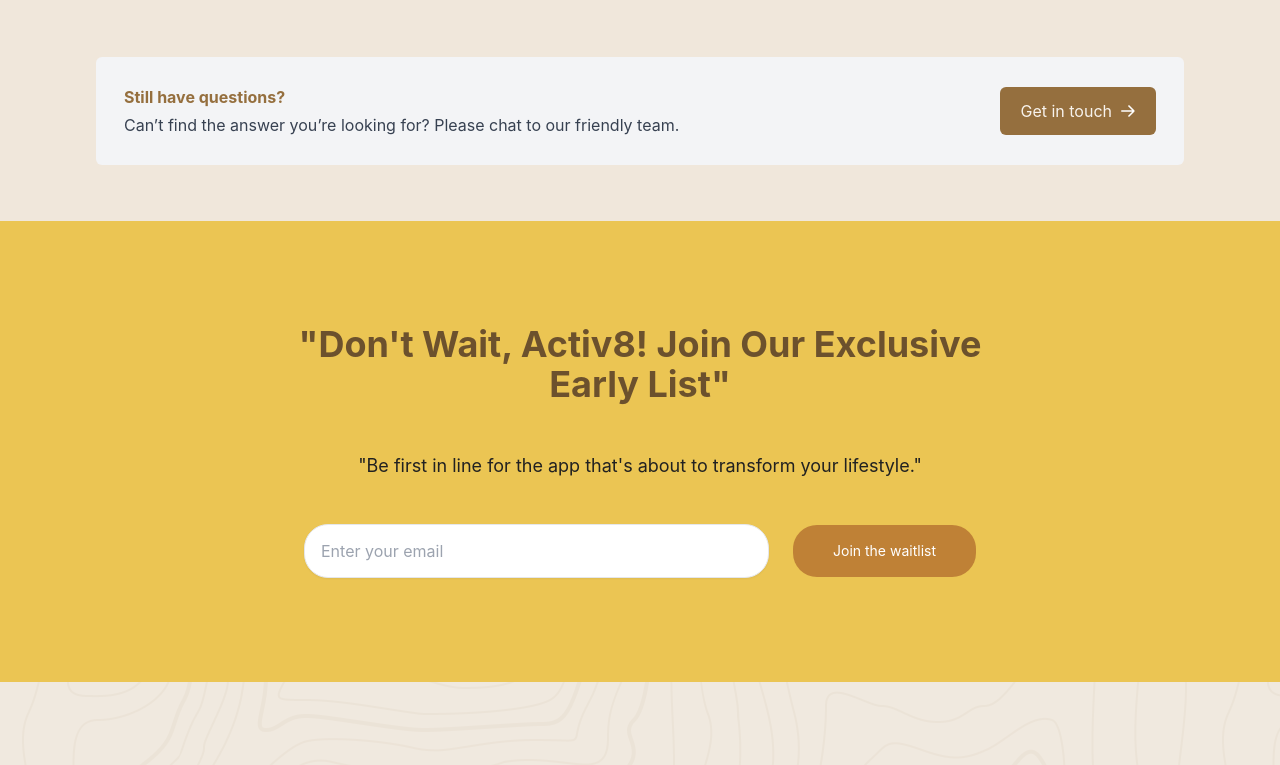
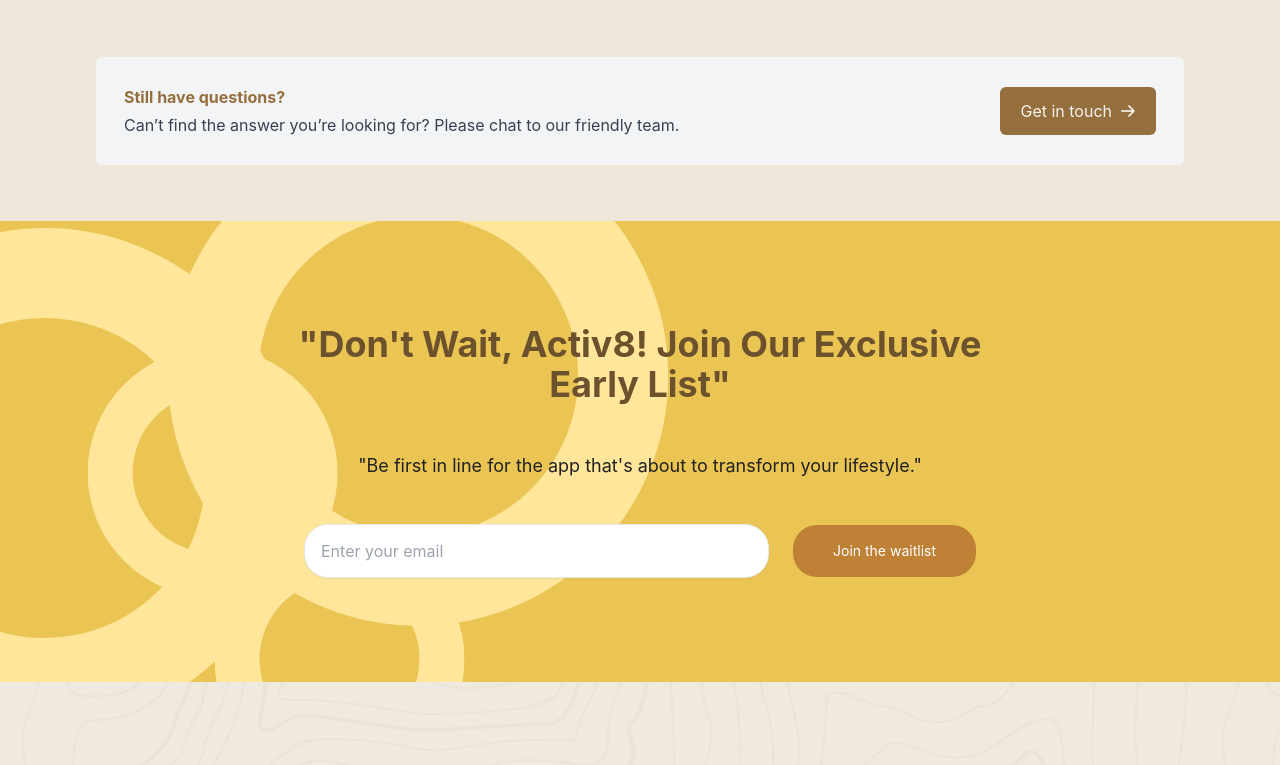
Before and after one commit to HEAT-hue/activ8, a React (Vite) app: page /faqs in a window 1280 px wide. Shown: the part 980-1745 px from the top of the page. Built offline with nearby package versions, Linux system fonts and the light colour scheme.

Commit message:
Added waitlist

```diff
--- a/src/components/Waitlist.tsx
+++ b/src/components/Waitlist.tsx
@@ -1,6 +1,6 @@
 import { useState } from 'react';
 import { Transition } from '@headlessui/react';
-// import BouncingCircles from './BouncingCircles';
+import BouncingCircles from './BouncingCircles';
 
 const Waitlist = () => {
   const [isLoading, setIsLoading] = useState(false);
@@ -41,7 +41,7 @@ const Waitlist = () => {
     <div className="relative flex flex-col items-center justify-between h-scree bg-[#EBC553] overflow-hidden p-4">
       {/* SVG Backgrounds */}
       <div className="absolute top-0 left-0 w-full h-full pointer-events-none">
-        {/* <BouncingCircles /> */}
+        <BouncingCircles />
 
       </div>
 
```
